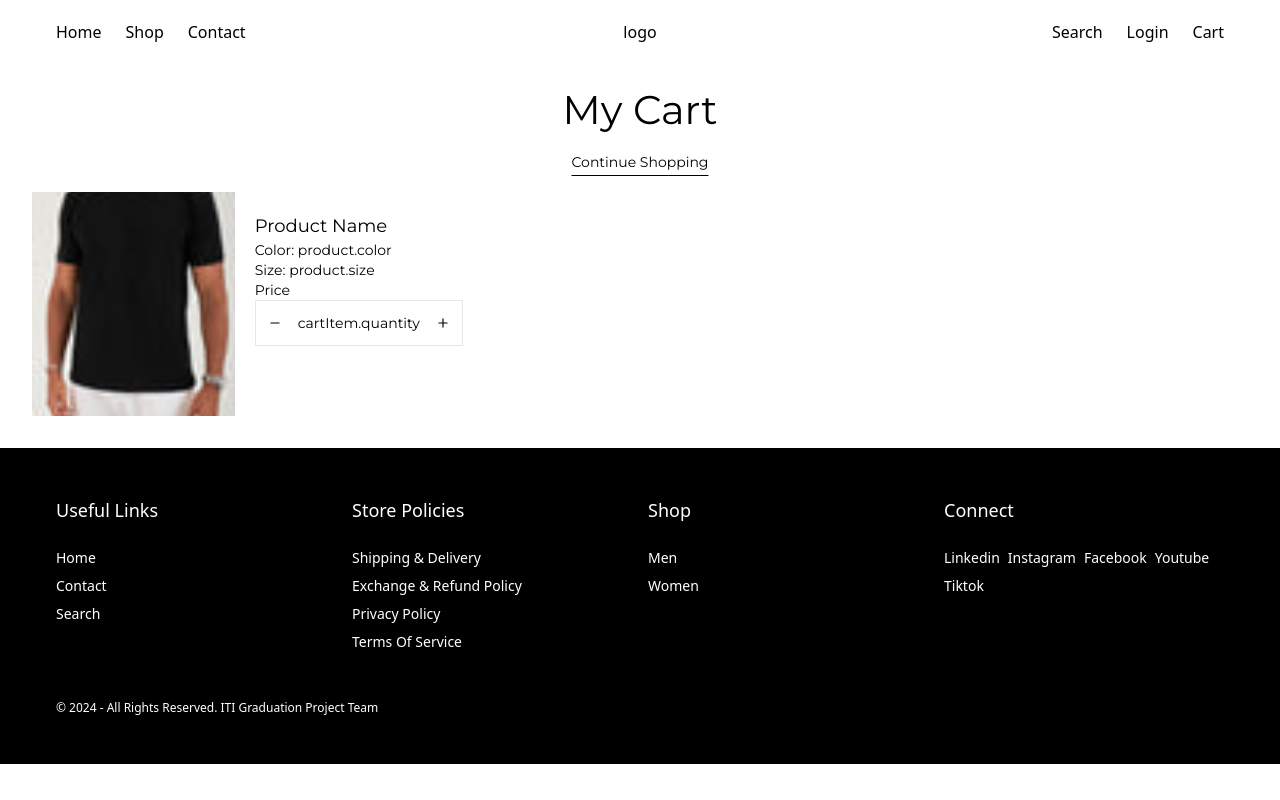
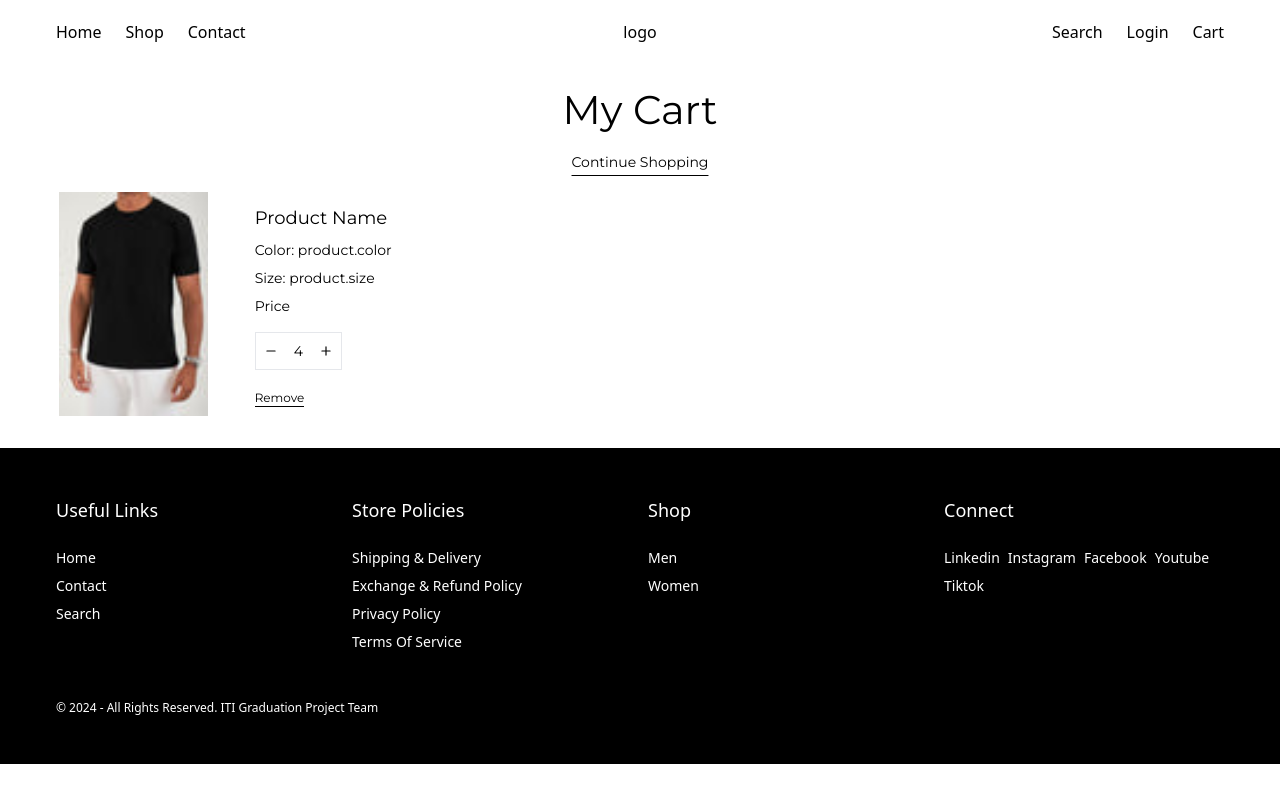
Before and after one commit to Yossef-Magdy/ecommerce-project, an Angular app: page /cart in a window 1280 px wide. Built offline with nearby package versions, Linux system fonts and the light colour scheme.

Commit message:
update card item

```diff
--- a/src/app/features/cart/cart-item/cart-item.component.css
+++ b/src/app/features/cart/cart-item/cart-item.component.css
@@ -1,5 +1,5 @@
 .product-img img{
-    object-fit: cover;
+    object-fit: contain;
     object-position: center center;
     display: block;
     max-width: 100%;
--- a/src/app/features/cart/cart-item/cart-item.component.html
+++ b/src/app/features/cart/cart-item/cart-item.component.html
@@ -4,15 +4,15 @@
             <img src="assets/1.jpg" class="">
         </a>
     </div>
-    <div class="product-details w-full basis-2/3 p-5 text-sm">
-        <h2 class="text-lg">Product Name</h2>
-        <p>Color: product.color</p>
-        <p>Size: product.size</p>
-        <span class="block">
+    <div class="product-details w-full basis-2/3 px-5 py-1 text-sm">
+        <h2 class="text-lg my-2">Product Name</h2>
+        <p class="my-2">Color: product.color</p>
+        <p class="my-2">Size: product.size</p>
+        <span class="block my-2">
             Price
         </span>
         <!-- counter -->
-        <div class="inline-flex items-center gap-4 border p-3">
+        <div class="inline-flex items-center gap-4 border p-2 my-2">
             <button aria-label="minus-btn">
                 <svg aria-hidden="true" xmlns="http://www.w3.org/2000/svg" width="1em" height="1em" fill="none"
                     viewBox="0 0 24 24">
@@ -20,7 +20,8 @@
                         d="M5 12h14" />
                 </svg>
             </button>
-            <span> cartItem.quantity </span>
+            <span> 4 </span>
+            <!-- <span> {{cartItem.quantity}} </span> -->
             <button aria-label="plus-btn">
                 <svg aria-hidden="true" xmlns="http://www.w3.org/2000/svg" width="1em" height="1em" fill="none"
                     viewBox="0 0 24 24">
@@ -30,5 +31,10 @@
             </button>
         </div>
 
+        <!-- remove -->
+        <button class="block border-b text-xs border-black hover:text-red-600 hover:border-red-600 hover:border-none my-3">
+            Remove
+        </button>
+
     </div>
 </div>
```
